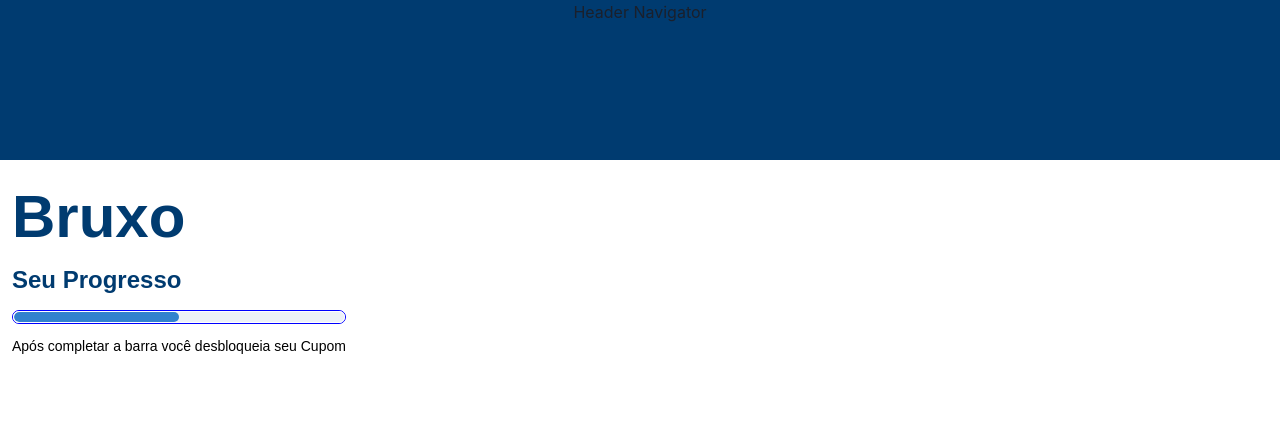
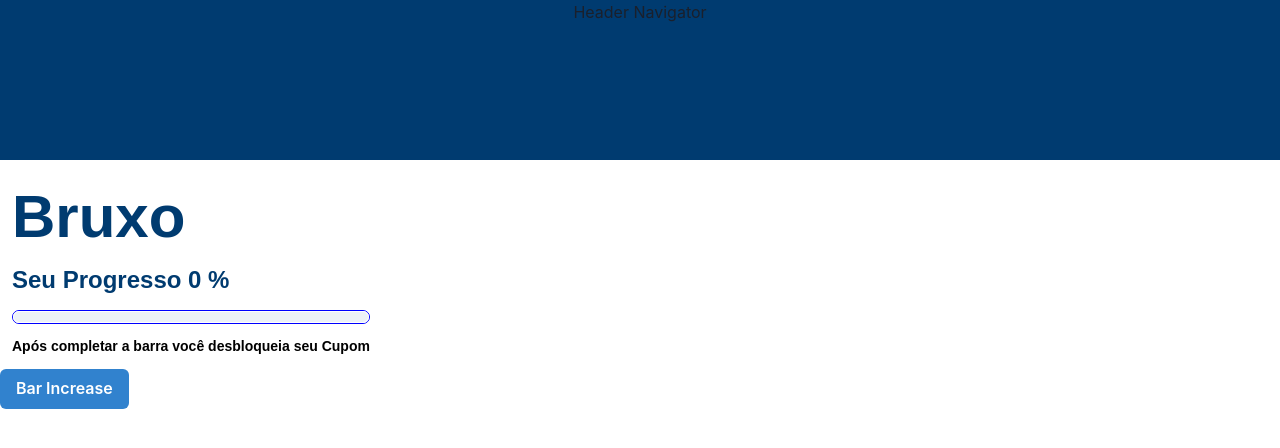
Before and after one commit to phedrohenriique/provi-hack-environment, a Next.js app: page /testcomponents in a window 1280 px wide. Shown: the top 448 px of the page. Built offline with nearby package versions, Linux system fonts and the light colour scheme.

Commit message:
bar working properly with hooks

```diff
--- a/src/components/UserInterface/index.js
+++ b/src/components/UserInterface/index.js
@@ -2,7 +2,8 @@ import React from 'react'
 import {
     Box,
     Text,
-    Progress
+    Progress,
+    Button
 } from '@chakra-ui/react'
 
 export default function UserInterface({ name }) {
@@ -22,7 +23,13 @@ export default function UserInterface({ name }) {
     const styleText = {
         color: 'black',
         fontFamily: 'sans-serif',
-        fontWeight: '500'
+        fontWeight: '600'
+    }
+
+    let [progress, setProgress] = React.useState(0)
+
+    if (progress > 100){
+        setProgress(0)
     }
 
     return (
@@ -30,13 +37,14 @@ export default function UserInterface({ name }) {
             <Box padding={3} width={'fit-content'}>
                 <Text style={styleName} fontSize={'6xl'}>{name}</Text>
                 <Box display={'flex'} flexDirection={'column'} gap={3}>
-                    <Text fontSize={'2xl'} style={styleTitle}>Seu Progresso</Text>
+                    <Text fontSize={'2xl'} style={styleTitle}>Seu Progresso {`${progress} %`}</Text>
                     <Box border={'1px solid blue'} borderRadius={50}>
-                        <Progress border={'1px solid white'} borderRadius={50} value={50} />
+                        <Progress border={'1px solid white'} borderRadius={50} value={progress} />
                     </Box>
                     <Text fontSize={'sm'} style={styleText}>Após completar a barra você desbloqueia seu Cupom</Text>
                 </Box>
             </Box>
+            <Button colorScheme={'blue'} onClick={()=>{setProgress(progress + 5)}}>Bar Increase</Button>
         </>
     )
 }
```
